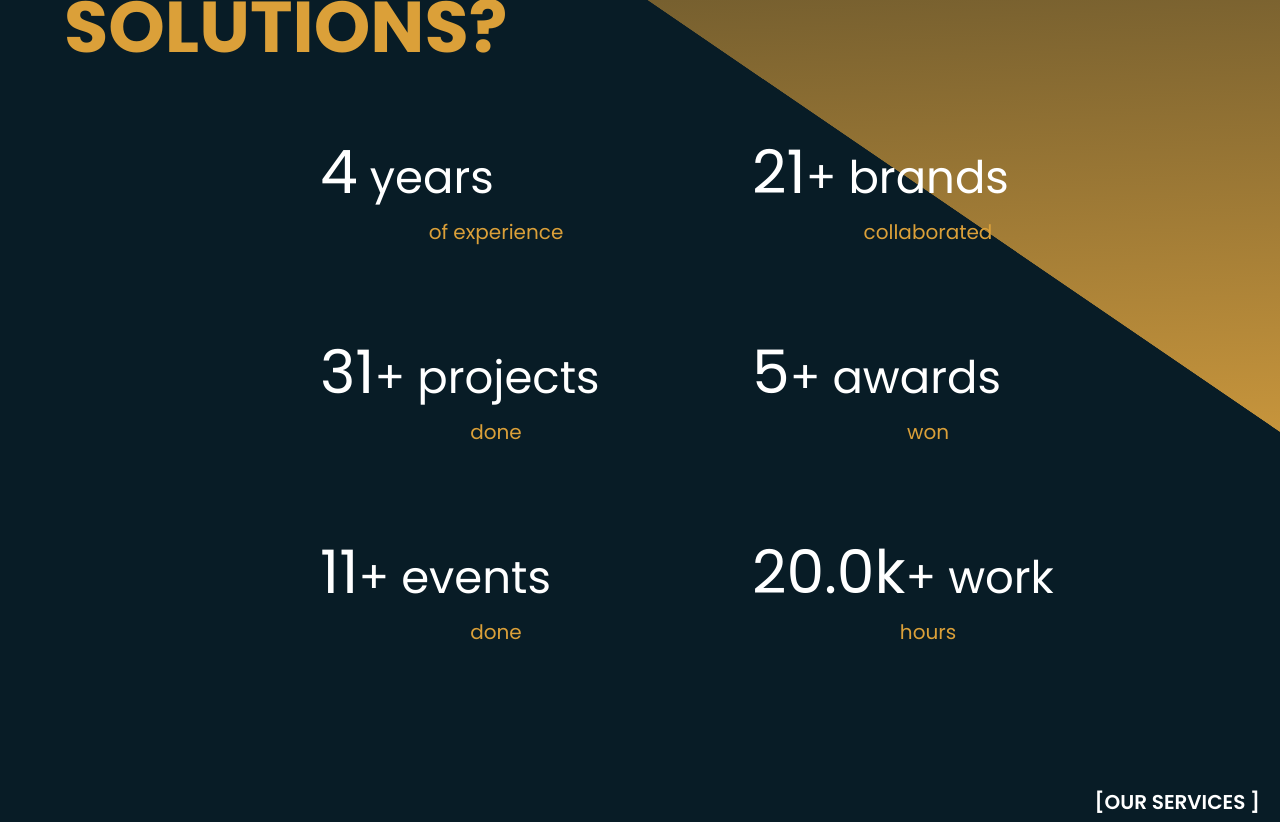
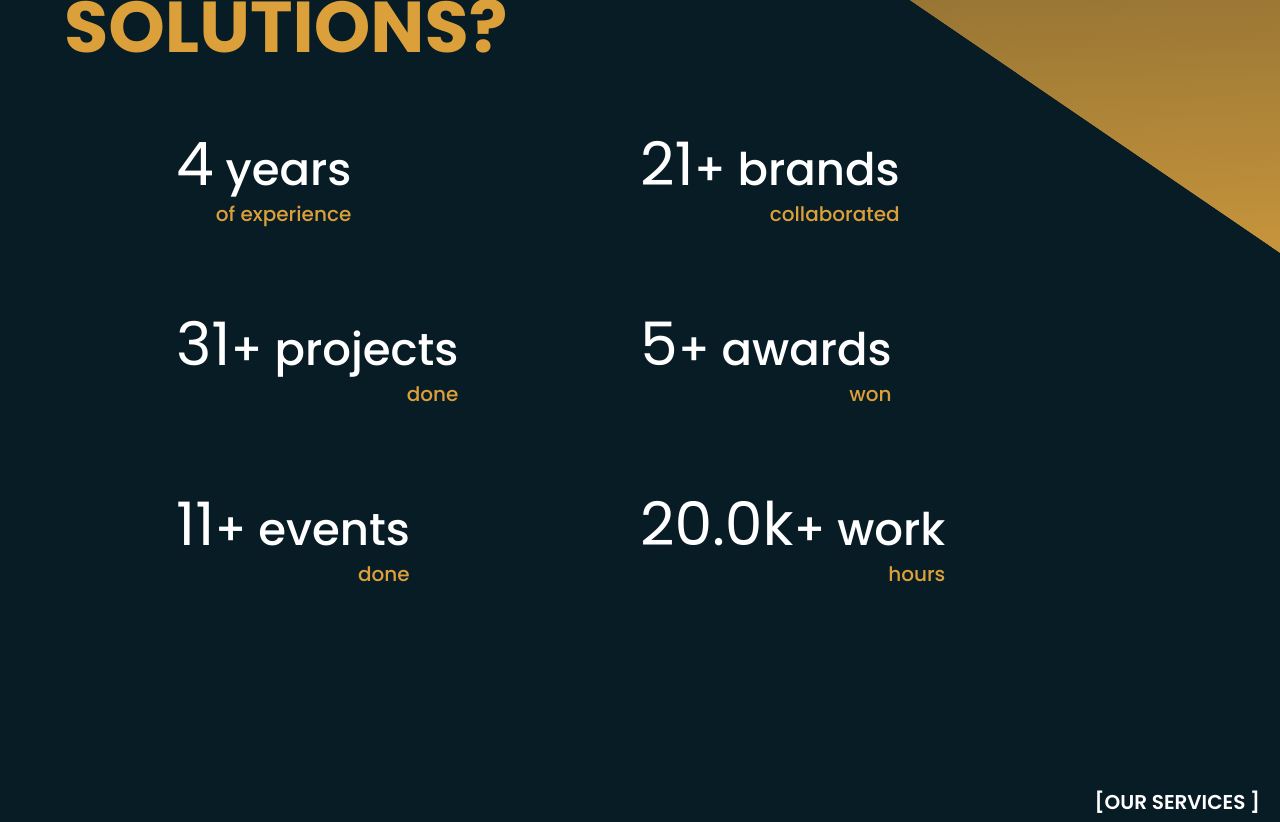
Before and after one commit to Sujit-Thapa/website-griffity, a Next.js app: page / in a window 1280 px wide. Shown: the part 1780-2602 px from the top of the page. Built offline with nearby package versions, Linux system fonts and the light colour scheme.

Commit message:
bg floating logo added

```diff
--- /dev/null
+++ b/components/bg-logo.tsx
@@ -0,0 +1,19 @@
+import { motion } from "framer-motion";
+import Image from "next/image";
+import React from "react";
+
+const GriffityBg = () => {
+  return (
+    <motion.div className="absolute z-10 right-0 bottom-0">
+      <Image
+        width={459}
+        height={562}
+        src="/images/griffity-bg.png"
+        alt="Griffity Studios"
+        className="w-full h-full object-cover"
+      />
+    </motion.div>
+  );
+};
+
+export default GriffityBg;
--- a/components/clientnumbers.tsx
+++ b/components/clientnumbers.tsx
@@ -1,5 +1,6 @@
 import React, { useEffect, useRef, useState } from "react";
-import { motion } from "framer-motion";
+import { motion, useScroll, useTransform } from "framer-motion";
+import GriffityBg from "./bg-logo";
 
 // Format large numbers like 20000 to 20k
 const formatNumber = (num: number): string => {
@@ -64,14 +65,14 @@ const CountUp = ({
       initial={{ opacity: 0, y: 30 }}
       animate={isVisible ? { opacity: 1, y: 0 } : {}}
       transition={{ duration: 0.6 }}
-      className="space-y-1 w-full"
+      className="space-y-1 w-full flex flex-col items-start"
     >
-      <div className="flex flex-col  w-full">
+      <div className="flex flex-col leading-tight ">
         <p className="heading-h3 text-white">
           {formatNumber(count)}
-          <span className="heading-h4 ">{label}</span>
+          <span className="heading-h4  font-medium">{label}</span>
         </p>
-        <p className="p-base text-primary text-center whitespace-nowrap">
+        <p className="p-base font-medium text-primary text-right   whitespace-nowrap">
           {desc}
         </p>
       </div>
@@ -80,6 +81,19 @@ const CountUp = ({
 };
 
 const Clientnumber = () => {
+  const sectionRef = useRef(null);
+
+  // Track scroll progress for this section
+  const { scrollYProgress } = useScroll({
+    target: sectionRef,
+    offset: ["start 0.5", "end 0.5"], // triggers animation as section enters/leaves viewport
+  });
+
+  // Animate from bottom-right to top-left (adjust values as needed)
+  const y = useTransform(scrollYProgress, [0, 1], [100, -100]);
+  const x = useTransform(scrollYProgress, [0, 1], [-300, 200]);
+  const opacity = useTransform(scrollYProgress, [0, 0.95, 1], [1, 1, 0]);
+
   const statsLeft = [
     { end: 4, label: " years", desc: "of experience" },
     { end: 31, label: "+ projects", desc: "done" },
@@ -93,7 +107,10 @@ const Clientnumber = () => {
   ];
 
   return (
-    <div className=" w-full mb-32 py-20 max-h-[900px]  h-screen max-w-screen-2xl mx-auto text-white relative flex flex-col">
+    <div
+      ref={sectionRef}
+      className=" w-full mb-32 py-20 max-h-[900px] z-20  h-screen max-w-screen-2xl mx-auto  text-white relative flex flex-col"
+    >
       {/* Heading */}
       <div className="mb-16 pl-16">
         <h1 className="text-7xl text-primary font-bold mb-2">
@@ -103,7 +120,7 @@ const Clientnumber = () => {
       </div>
 
       {/* Stats Section */}
-      <div className="flex ml-36 flex-row px-44 gap-20">
+      <div className="flex px-44 flex-row  z-20">
         {/* Left Column */}
         <div className="flex flex-col space-y-20 w-full">
           {statsLeft.map(({ end, label, desc }, idx) => (
@@ -118,7 +135,12 @@ const Clientnumber = () => {
           ))}
         </div>
       </div>
-
+      <motion.div
+        style={{ x, y, opacity }}
+        className="absolute bottom-0 right-0 w-full h-full"
+      >
+        <GriffityBg />
+      </motion.div>
       {/*
       <div className="absolute bottom-6 left-6 ml-32 text-primary text-xl space-y-1">
         {["your growth is our", "mission and we", "will make it happen"].map(
--- a/components/gradientRec.tsx
+++ b/components/gradientRec.tsx
@@ -26,7 +26,7 @@ const GradientRec = () => {
   return (
     <motion.div
       ref={ref}
-      className="absolute top-[15%] -right-[30%] z-0 w-[100%] h-[550px]"
+      className="absolute top-[10%] -right-[30%] z-0 w-[100%] h-[550px]"
       style={{
         y,
         rotate,
```
Also changed, not shown: public/images/griffity-bg.png (added).
